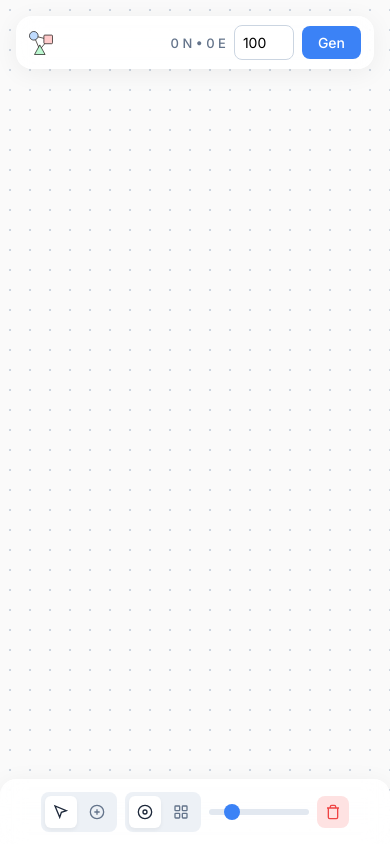
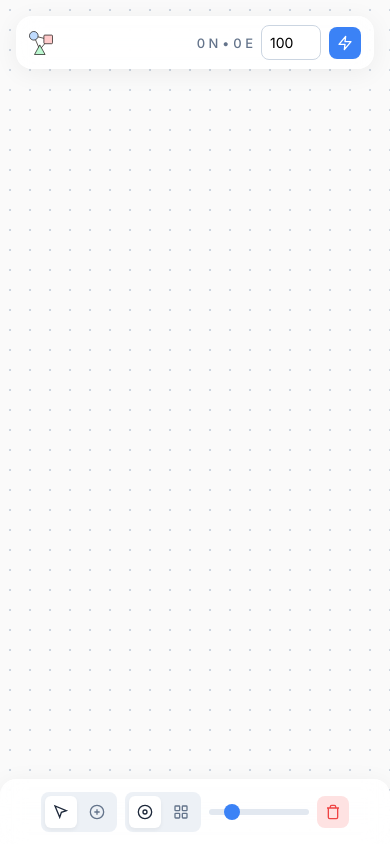
Before and after one commit to harchcode/web-digraph, a website built with Vite: page packages/site/index.html in a window 390 px wide. Built offline with nearby package versions, Linux system fonts and the light colour scheme.

Commit message:
update ui

```diff
--- a/packages/site/index.html
+++ b/packages/site/index.html
@@ -84,7 +84,14 @@
       }
 
       /* Inner panels (Desktop: Glass, Mobile: Transparent) */
-      .brand-panel,
+      .brand-panel {
+        pointer-events: auto;
+        padding: 12px 16px;
+        display: flex;
+        flex-direction: column;
+        align-items: flex-start;
+        gap: 8px;
+      }
       .generator-panel {
         pointer-events: auto;
         padding: 12px 16px;
@@ -116,6 +123,12 @@
         font-weight: 500;
         color: var(--text-muted);
         white-space: nowrap;
+        display: flex;
+        flex-direction: column;
+        gap: 2px;
+      }
+      .stats-bullet {
+        display: none;
       }
 
       .generator {
@@ -124,8 +137,7 @@
         align-items: center;
       }
 
-      .stats-short,
-      .gen-text-short {
+      .stats-short {
         display: none;
       }
       .btn-text {
@@ -197,6 +209,10 @@
       }
       .btn-danger:hover {
         background: #fecaca;
+      }
+
+      #btn-generate {
+        padding: 8px;
       }
 
       /* Toggle Group (Desktop: Vertical) */
@@ -289,7 +305,18 @@
         }
         .brand-panel {
           flex: 1;
+          flex-direction: row;
+          align-items: center;
           justify-content: space-between;
+        }
+        .stats {
+          flex-direction: row;
+          align-items: center;
+          align-self: center;
+          gap: 4px;
+        }
+        .stats-bullet {
+          display: inline;
         }
         .brand-text {
           display: none;
@@ -300,12 +327,7 @@
         .stats-short {
           display: inline;
         }
-        .gen-text-long {
-          display: none;
-        }
-        .gen-text-short {
-          display: inline;
-        }
+
         input[type="number"] {
           width: 60px;
           padding: 8px;
@@ -357,21 +379,36 @@
           <h1 class="brand-text">Web Digraph</h1>
         </div>
         <div class="stats">
-          <span id="node-count-display">0</span
-          ><span class="stats-text"> Nodes</span
-          ><span class="stats-short"> N</span> &bull;
-          <span id="edge-count-display">0</span
-          ><span class="stats-text"> Edges</span
-          ><span class="stats-short"> E</span>
+          <div>
+            <span id="node-count-display">0</span
+            ><span class="stats-text"> Nodes</span
+            ><span class="stats-short"> N</span>
+          </div>
+          <span class="stats-bullet">&bull;</span>
+          <div>
+            <span id="edge-count-display">0</span
+            ><span class="stats-text"> Edges</span
+            ><span class="stats-short"> E</span>
+          </div>
         </div>
       </div>
       <div class="top-spacer"></div>
       <div class="generator-panel glass">
         <div class="generator">
           <input type="number" id="node-count" value="100" min="1" />
-          <button class="btn-primary" id="btn-generate">
-            <span class="gen-text-long">Generate Grid</span>
-            <span class="gen-text-short">Gen</span>
+          <button class="btn-primary" id="btn-generate" title="Generate Grid">
+            <svg
+              width="16"
+              height="16"
+              viewBox="0 0 24 24"
+              fill="none"
+              stroke="currentColor"
+              stroke-width="2"
+              stroke-linecap="round"
+              stroke-linejoin="round"
+            >
+              <polygon points="13 2 3 14 12 14 11 22 21 10 12 10 13 2" />
+            </svg>
           </button>
         </div>
       </div>
```
